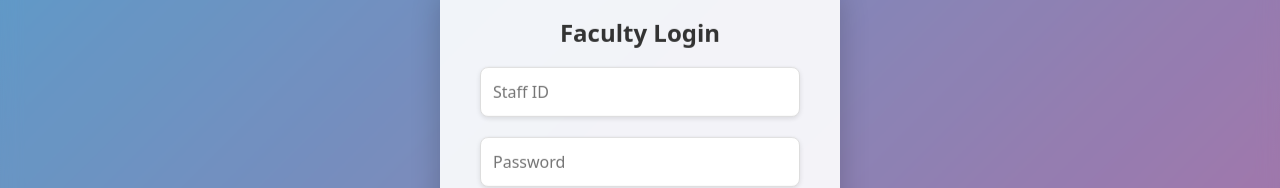
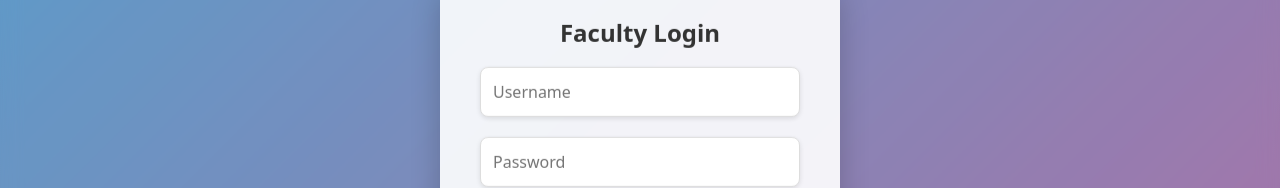
Before and after one commit to VELA-ANNAMALAI/Acadmic_Frontend, a React (Create React App) app in the folder Frontend/: page / in a window 1280 px wide. Shown: the part 248-436 px from the top of the page. Built offline with nearby package versions, Linux system fonts and the light colour scheme.

Commit message:
Update Login.jsx

```diff
--- a/Frontend/src/component/Login.jsx
+++ b/Frontend/src/component/Login.jsx
@@ -126,7 +126,7 @@ const Login = () => {
         <form onSubmit={handleLogin} style={{ width: "100%" }}>
           <input
             type="text"
-            placeholder="Staff ID"
+            placeholder="Username"
             value={staffId}
             onChange={(e) => setStaffId(e.target.value)}
             required
```
